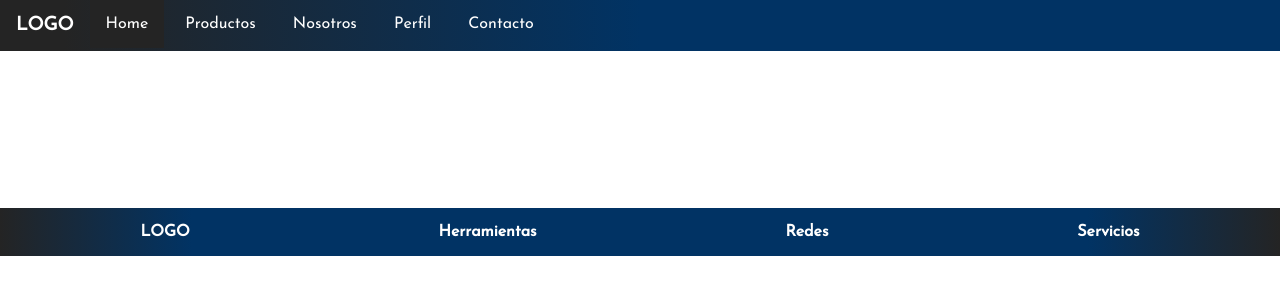
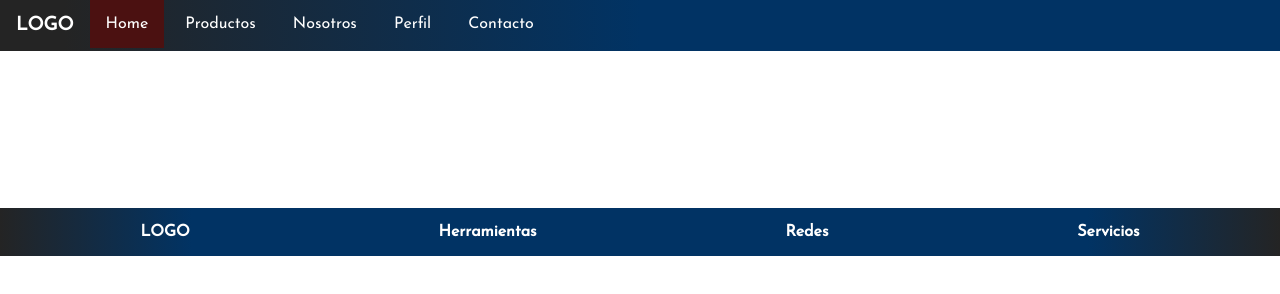
Before and after one commit to Gonzapi16/proyecto-coder, a plain HTML site: page paginas/perfil.html in a window 1280 px wide. In both pictures the pointer is over the item "Home". Drawn offline with Linux system fonts and the light colour scheme.

Commit message:
agregue color al navbar

```diff
--- a/css/style.css
+++ b/css/style.css
@@ -38,7 +38,7 @@ header nav li {
 }
 
 li:hover {
-    background: rgb(36,36,36);
+    background: rgb(75, 17, 17);
 }
 
 .navbar {
```
